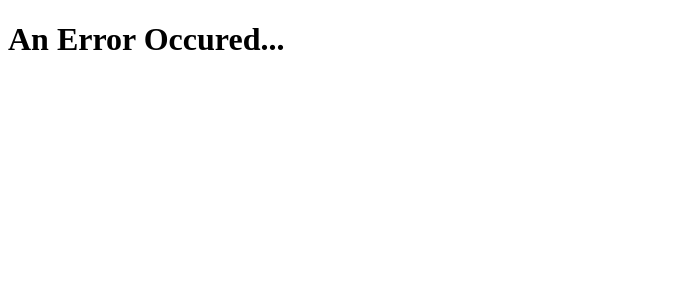
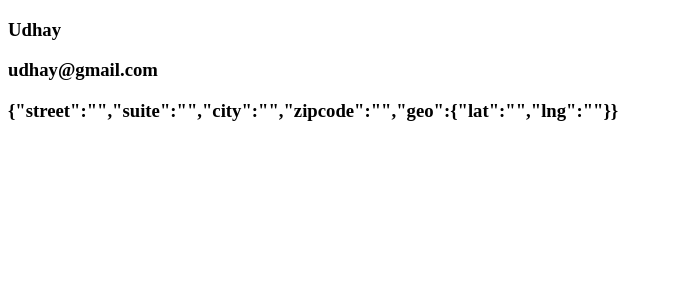
Before and after one commit to udhay-flow/tanstack-query-react-ts, a React (Vite) app: page / in a window 1280 px wide. Shown: the top 300 px of the page, without its empty margins (0-673 px from the left). Built offline with nearby package versions, Linux system fonts and the light colour scheme; no server answers.

Commit message:
use query practice setup - c

```diff
--- a/src/components/BasicReactQryHook.tsx
+++ b/src/components/BasicReactQryHook.tsx
@@ -1,5 +1,5 @@
-import { useQuery } from "@tanstack/react-query"
-import { getApi } from "../service"
+// import { useQuery } from "@tanstack/react-query"
+// import { getApi } from "../service"
 
 type UserProp = {
     id: number;
@@ -23,10 +23,20 @@ type GeoProp = {
 
 const BasicReactQryHook = () => {
 
-    const { data, isLoading, isError } = useQuery<UserProp>({
-        queryKey: ["user"],
-        queryFn: () => getApi("https://jsonplaceholder.typicode.com/users/1")
-    })
+    const isLoading = false
+    const isError = false
+    const data: UserProp = {
+        id: 1,
+        name: "Udhay",
+        email: "udhay@gmail.com",
+        address: {
+            street: "",
+            suite: "",
+            city: "",
+            zipcode: "",
+            geo: {lat: "", lng: ""}
+        }
+    }
 
     if (isLoading) return <h1>Loading...</h1>
 
```
